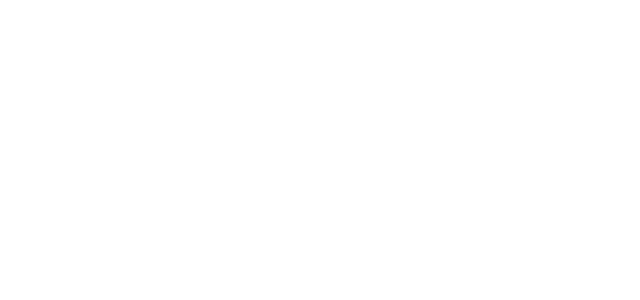
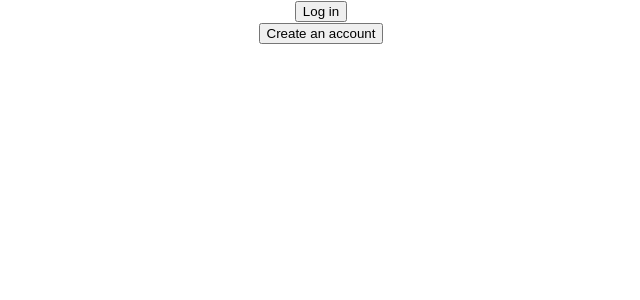
Before and after one commit to Kuoyuan-Li/GHSeportfolio, a React (Create React App) app in the folder react-flask-app/: page / in a window 1280 px wide. Shown: the top 300 px of the page, without its empty margins (319-959 px from the left). Built offline with nearby package versions, Linux system fonts and the light colour scheme.

Commit message:
add home and profile

```diff
--- a/react-flask-app/src/App.js
+++ b/react-flask-app/src/App.js
@@ -2,7 +2,8 @@
 import './App.css';
 
 import { BrowserRouter as Router, Route } from 'react-router-dom'
-//import { Login, Register } from './Components/login/index'
+import {Switch} from 'react-router-dom'
+import Home from './Components/login/index'
 import Login from './Components/login/login'
 import Register from './Components/login/register'
 import Profile from  './Components/profile/profile'
@@ -21,13 +22,6 @@
 class App extends React.Component {
     constructor(props) {
         super(props);
-        this.state = {
-            isLoginActive: true
-        }
-    }
-
-    changeState= () => {
-        this.setState((prevState) => ({isLoginActive: !prevState.isLoginActive}));
     }
 
     render() {
@@ -37,10 +31,10 @@
             <div className="App">
 
                 <div className="container">
-                    <Route path="/register" component={Register} />
-                    <Route path="/login" component={Login} />
-                    <Route path="/profile" component={Profile} />
-
+                        <Route exact path="/" component={Home} />
+                        <Route exact path="/register" component={Register} />
+                        <Route exact path="/login" component={Login} />
+                        <Route exact path="/profile" component={Profile} />
                 </div>
             </div>
 
--- a/react-flask-app/src/Components/login/index.js
+++ b/react-flask-app/src/Components/login/index.js
@@ -1,6 +1,43 @@
-import "./style.scss"
+import React, { Component } from 'react'
+import { Link } from 'react-router-dom'
 
-export { Login } from "./login";
-export { Register } from "./register"
-//export { Home } from "./home"
-//export { Navbar } from "./navbar"
+class Home extends Component {
+    constructor() {
+        super();
+        this.login = this.login.bind(this)
+        this.register = this.register.bind(this)
+    }
+
+    login (e) {
+        this.props.history.push(`/login`)
+    }
+
+    register (e) {
+        this.props.history.push(`/register`)
+    }
+
+    render () {
+
+        return (
+            <div className="container">
+                <div className="col-md-6 mt-5 mx-auto">
+                    <button onClick={this.login} className="btn btn-lg btn-primary btn-block">
+                        Log in
+                    </button>
+                </div>
+
+                <div className="col-md-6 mt-5 mx-auto">
+                    <button onClick={this.register} className="btn btn-lg btn-primary btn-block">
+                        Create an account
+                    </button>
+                </div>
+
+            </div>
+        )
+    }
+
+}
+
+
+
+export default Home
--- a/react-flask-app/src/Components/login/register.js
+++ b/react-flask-app/src/Components/login/register.js
@@ -42,7 +42,7 @@
                     username: newUser.username,
                     email: newUser.email,
                     password: newUser.password,
-                    password2: newUser. password2
+                    password2: newUser.password2
                 })
             }).then(response => response.json())
             .catch(error => console.error('Error:', error))
--- a/react-flask-app/src/Components/profile/profile.js
+++ b/react-flask-app/src/Components/profile/profile.js
@@ -1,5 +1,5 @@
 import React, { Component } from 'react'
-import jwt_decode from 'jwt-decode'
+
 class Profile extends Component {
     constructor() {
         super()
@@ -30,6 +30,7 @@
         return (
             <div className="container">
                 <div className="jumbotron mt-5">
+
                     <table className="table col-md-6 mx-auto">
                         {this.state.isLoading ?
                             <h1>Loading...</h1> :
@@ -41,6 +42,26 @@
                                 </tr>
                             </tbody>}
                     </table>
+
+
+                </div>
+
+                <div className="col-md-6 mt-5 mx-auto">
+                    <button onClick={this.jumpToView} className="btn btn-lg btn-primary btn-block">
+                        View your eportfolio
+                    </button>
+                </div>
+
+                <div className="col-md-6 mt-5 mx-auto">
+                    <button onClick={this.jumpToEdit} className="btn btn-lg btn-primary btn-block">
+                        Edit your eportfolio
+                    </button>
+                </div>
+
+                <div className="col-md-6 mt-5 mx-auto">
+                    <button onClick={this.jump} className="btn btn-lg btn-primary btn-block">
+                        View others eportfolio
+                    </button>
                 </div>
             </div>
         )
```
Also changed, not shown: react-flask-app/src/Components/login/draft.js (+8 -0 lines), react-flask-app/src/Components/profile/draft.js (added, +11 -0 lines), react-flask-app/src/Components/profile/navbar.js (renamed from react-flask-app/src/Components/login/navbar.js, +0 -18 lines).
